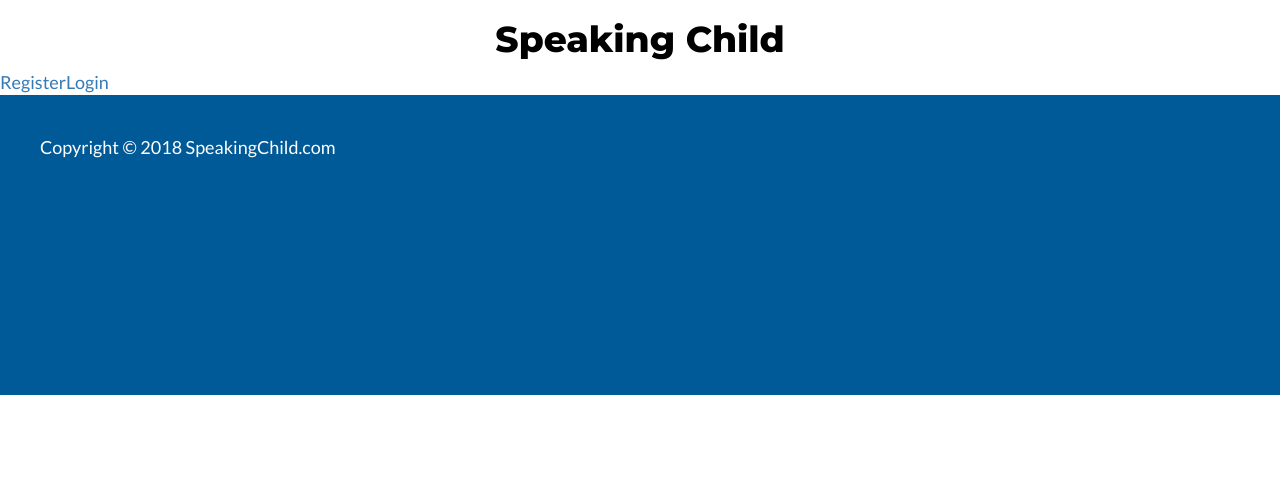
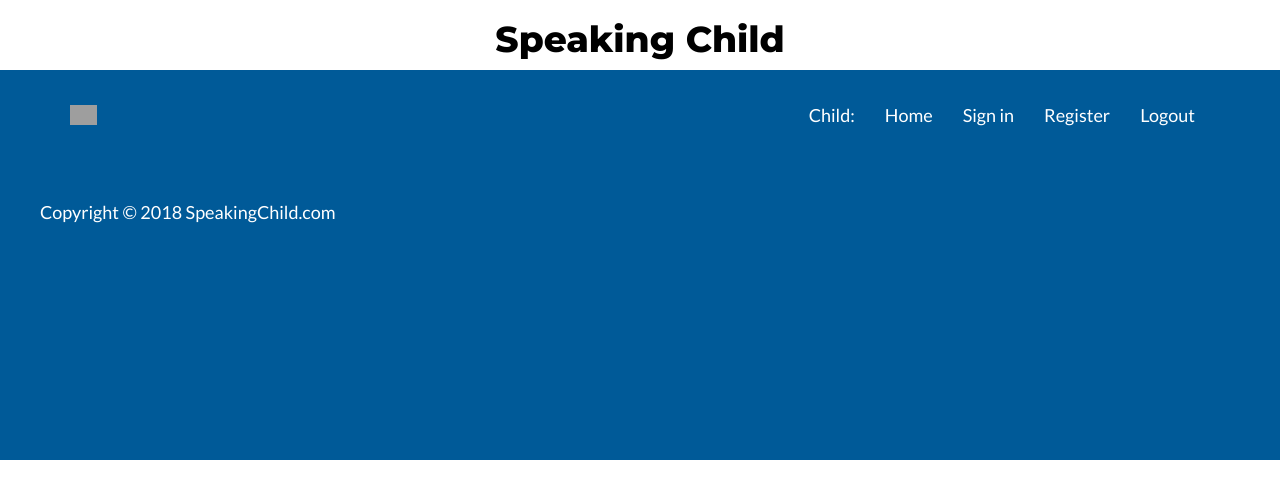
Before and after one commit to ncabelin/react-speaking-child, a React (Create React App) app in the folder client/: page / in a window 1280 px wide. Shown: the top 498 px of the page. Built offline with nearby package versions, Linux system fonts and the light colour scheme; grey boxes are pictures that could not be loaded.

Commit message:
add old navbar

```diff
--- a/client/src/components/layout/Navbar.js
+++ b/client/src/components/layout/Navbar.js
@@ -3,9 +3,27 @@ import { Link } from 'react-router-dom';
 
 export default () => {
   return (
-    <nav className="">
-      <Link to="/register">Register</Link>
-      <Link to="/login">Login</Link>
-    </nav>
+      <nav className="navbar navbar-default">
+          <div className="container">
+            <div className="navbar-header">
+              <button type="button" className="navbar-toggle collapsed" data-toggle="collapse" data-target="#bs-example-navbar-collapse-1" aria-expanded="false">
+                <span className="sr-only">Toggle navigation</span>
+                <span className="icon-bar"></span>
+                <span className="icon-bar"></span>
+                <span className="icon-bar"></span>
+              </button>
+              <Link to="/"><img src="images/speakingchild_logo2.png" className="navbar-brand logo" /></Link>
+            </div>
+            <div className="collapse navbar-collapse" id="bs-example-navbar-collapse-1">
+              <ul className="nav navbar-nav navbar-right">
+                <li><Link to="/" className="ng-binding">Child: </Link></li>
+                <li><Link to="/">Home</Link></li>
+                <li><Link to="/login">Sign in</Link></li>
+                <li><Link to="/register">Register</Link></li>
+                <li><Link to="/">Logout</Link></li>
+              </ul>
+            </div>
+          </div>
+      </nav>
   )
 }
```
